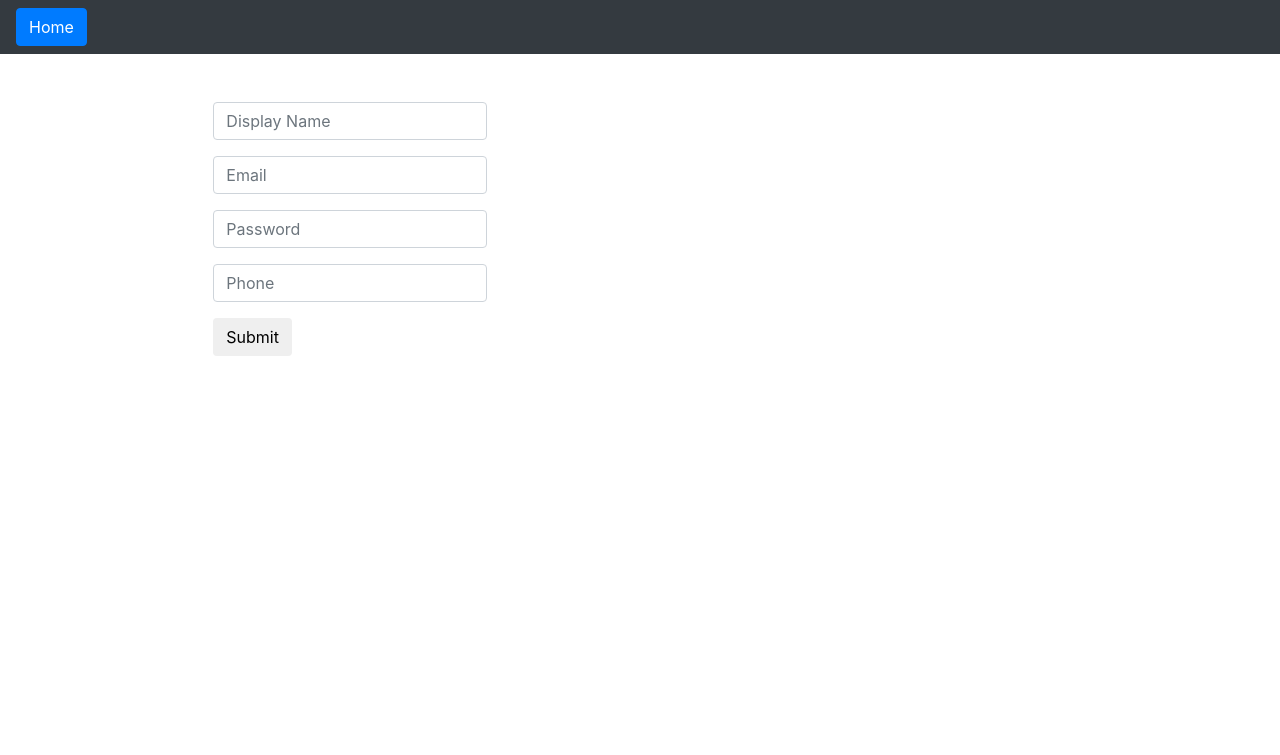
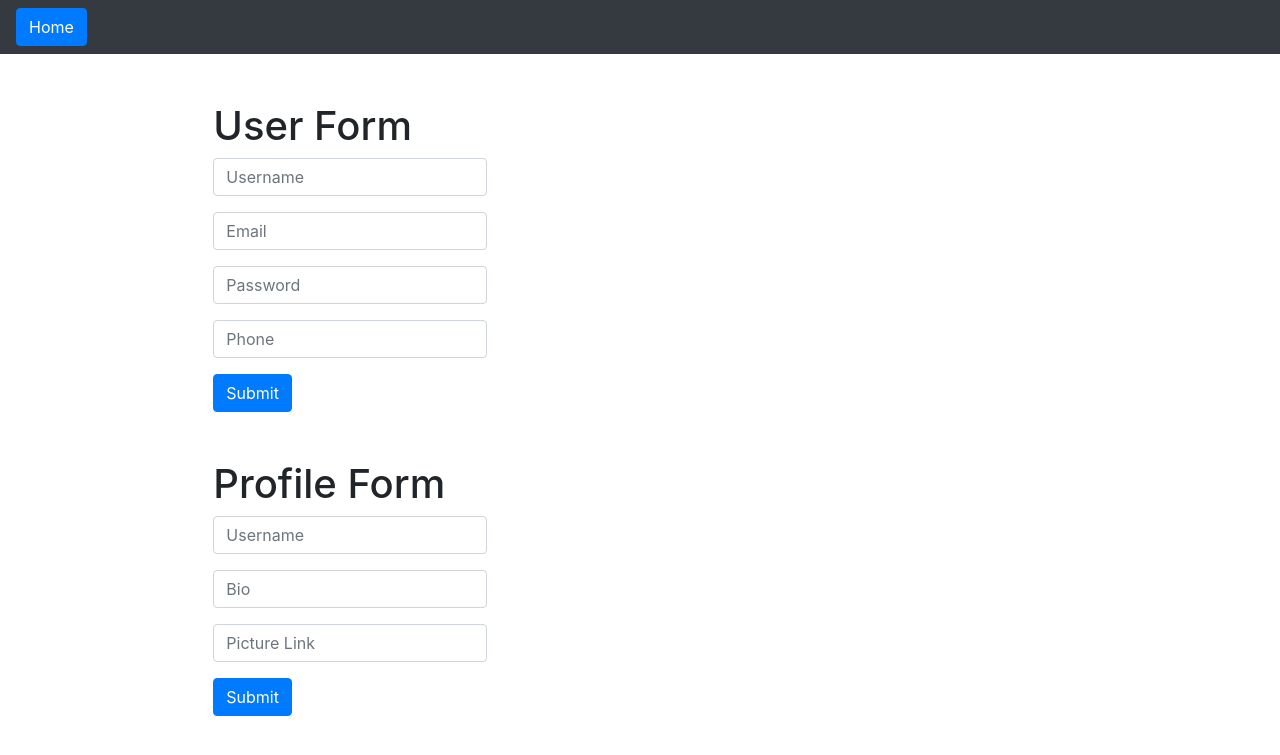
Before and after one commit to looseroots/Backend-Web-App, a Flask app: page / in a window 1280 px wide. Shown: the top 755 px of the page. Run offline with Flask 2, Linux system fonts and the light colour scheme; some libraries are stand-ins or nearby versions.

Commit message:
User profile linked to auth created user

```diff
--- a/app/forms.py
+++ b/app/forms.py
@@ -10,5 +10,6 @@ class CreateUser(FlaskForm):
 	phone = StringField('Phone Number', validators=[DataRequired()])
 
 class EditProfile(FlaskForm):
-	pass
-	# bio = StringField('')
+	username = StringField('Username', validators=[DataRequired()])
+	bio = StringField('Bio', validators=[DataRequired()])
+	profile_picture_link = StringField('Profile Picture', validators=[DataRequired()])
--- a/app/templates/index.html
+++ b/app/templates/index.html
@@ -8,11 +8,20 @@
 	<div class="row row mt-5">
 		<div class="col-sm-2"></div>
 			<div class=col-lg-4">
+				<h1>User Form</h1>
 				{% call macros.render_form(userform) %}
-					{{ macros.render_field(userform.username, label_visible=false, placeholder='Display Name') }}
+					{{ macros.render_field(userform.username, label_visible=false, placeholder='Username') }}
 					{{ macros.render_field(userform.email, label_visible=false, placeholder='Email')}}
 					{{ macros.render_field(userform.password, label_visible=false, placeholder='Password')}}
 					{{ macros.render_field(userform.phone, label_visible=false, placeholder='Phone')}}
+				{% endcall %}
+
+				<br><br>
+				<h1>Profile Form</h1>
+				{% call macros.render_form(profileform) %}
+					{{ macros.render_field(profileform.username, label_visible=false, placeholder='Username') }}
+					{{ macros.render_field(profileform.bio, label_visible=false, placeholder='Bio') }}
+					{{ macros.render_field(profileform.profile_picture_link, label_visible=false, placeholder='Picture Link')}}
 				{% endcall %}
 			</div>
 		<div class="col-sm-2"></div>
--- a/app/templates/macros.html
+++ b/app/templates/macros.html
@@ -34,7 +34,7 @@
     {% endfor %}
 {%- endmacro %}
 
-{% macro render_form(form, action_url='', action_text='Submit', class_='', btn_class='btn btn-default', name='', enctype='') -%}
+{% macro render_form(form, action_url='', action_text='Submit', class_='', btn_class='btn btn-primary', name='', enctype='') -%}
 
     <form method="POST" action="{{ action_url }}" role="form" class="{{ class_ }}" name="{{ name }}" enctype="{{ enctype }}">
         {{ form.hidden_tag() if form.hidden_tag }}
--- a/app/views.py
+++ b/app/views.py
@@ -11,28 +11,30 @@ db = firestore.client()
 
 @app.route('/', methods=['GET', 'POST'])
 def index():
-	create_user_form = CreateUser()
-	# edit_profile_form = EditProfile()
+	userform = CreateUser()
+	profileform = EditProfile()
 
-	if create_user_form.validate_on_submit():
+	if userform.validate_on_submit():
 		user = auth.create_user(
-			uid=str(create_user_form.username.data),
-			email=str(create_user_form.email.data),
+			uid=str(userform.username.data),
+			email=str(userform.email.data),
 			email_verified=True,
-			phone_number=str(create_user_form.phone.data),
-			password=str(create_user_form.password.data),
-			display_name=str(create_user_form.display_name.data),
+			phone_number=str(userform.phone.data),
+			password=str(userform.password.data),
+			display_name=str(userform.display_name.data),
 			disabled=False
 		)
 		print('Sucessfully created new user: {0}'.format(user.uid))
 
+	if profileform.validate_on_submit():
+		user_id = profileform.username.data
 
-	# if edit_profile_form.validate_on_submit():
-	# 	user_info = {
-	# 		u'bio': profileform.bio.data,
-	# 		u'profile_picture': profileform.profile_picture.data
-	# 	}
-	# 	db.collection(u'users').document(user.uid).set(user_info)
+		profile = {
+			u'bio': profileform.bio.data,
+			u'profile_picture_link': profileform.profile_picture_link.data
+		}
+
+		db.collection(u'users').document(user_id).set(profile)
 
 
-	return render_template("index.html", userform=create_user_form)
+	return render_template("index.html", userform=userform, profileform=profileform)
```
